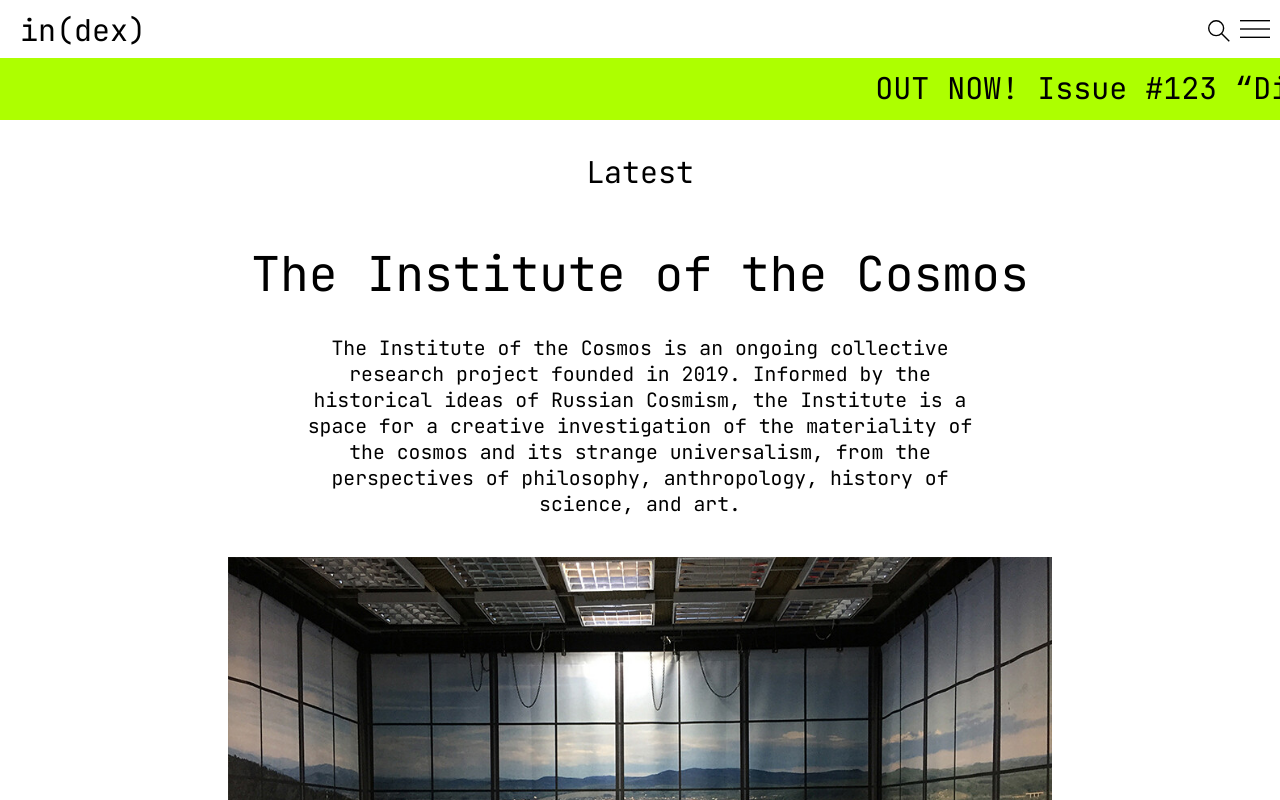
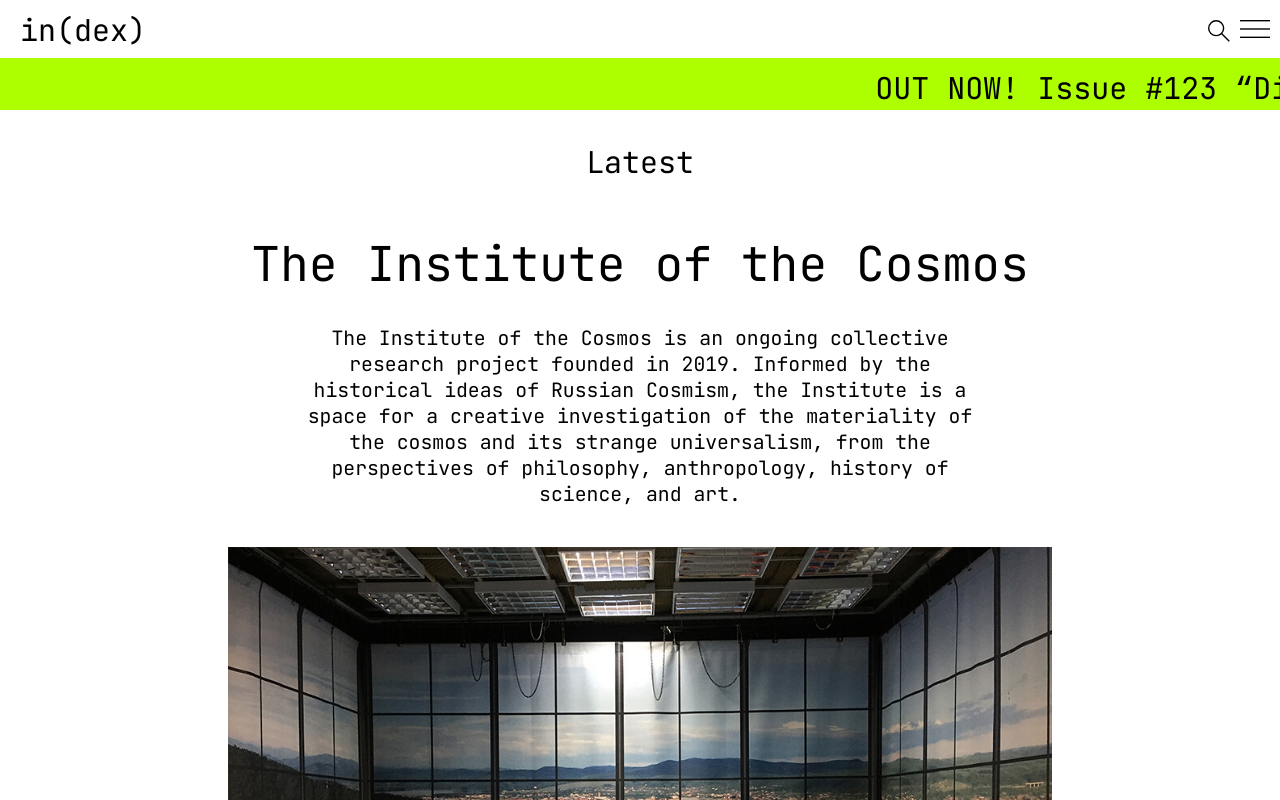
Before and after one commit to Yngvolainen/index, a Vue app: page / in a window 1280 px wide. Shown: the top 800 px of the page. Built offline with nearby package versions, Linux system fonts and the light colour scheme.

Commit message:
Changed announcement component height

```diff
--- a/src/components/Announcement.vue
+++ b/src/components/Announcement.vue
@@ -30,7 +30,7 @@ export default {
         right: 0;
         left: 0;
         width: 100%;
-        height: 62px;
+        height: 52px;
         overflow: hidden;
         margin: var(--top-xsmall) 0 80px 0;
     }
```
